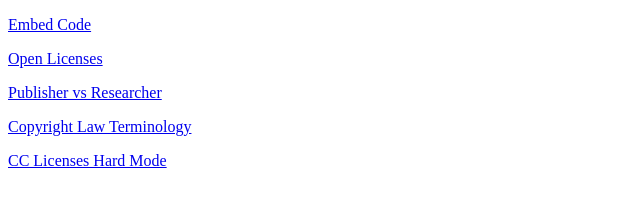
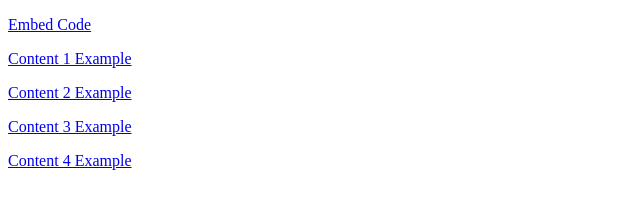
Before and after one commit to LanceRoe/h5p-selfhost-example, a plain HTML site: page index.html in a window 1280 px wide. Shown: the whole page, without its empty margins (0-640 px from the left). Drawn offline with Linux system fonts and the light colour scheme.

Commit message:
Update index.html

```diff
--- a/index.html
+++ b/index.html
@@ -2,10 +2,10 @@
 <html>
 <body>
 	<p><a href="/example1.html">Embed Code</a></p>
-	<p><a href="/h5p-standalone-1.3.x/demo/open-licensing-creative-commons-1092268.html">Open Licenses</a></p>
-	<p><a href="/h5p-standalone-1.3.x/demo/image-juxtaposition-519.html">Publisher vs Researcher</a></p>
-	<p><a href="/h5p-standalone-1.3.x/demo/Copyright-Law-Terminology.html">Copyright Law Terminology</a></p>
-	<p><a href="/h5p-standalone-1.3.x/demo/CC-Licenses-Hard-Mode.html">CC Licenses Hard Mode</a></p>
+	<p><a href="/h5p-standalone-1.3.x/demo/open-licensing-creative-commons-1092268.html">Content 1 Example</a></p>
+	<p><a href="/h5p-standalone-1.3.x/demo/image-juxtaposition-519.html">Content 2 Example</a></p>
+	<p><a href="/h5p-standalone-1.3.x/demo/Copyright-Law-Terminology.html">Content 3 Example</a></p>
+	<p><a href="/h5p-standalone-1.3.x/demo/CC-Licenses-Hard-Mode.html">Content 4 Example</a></p>
 
 
 
```
